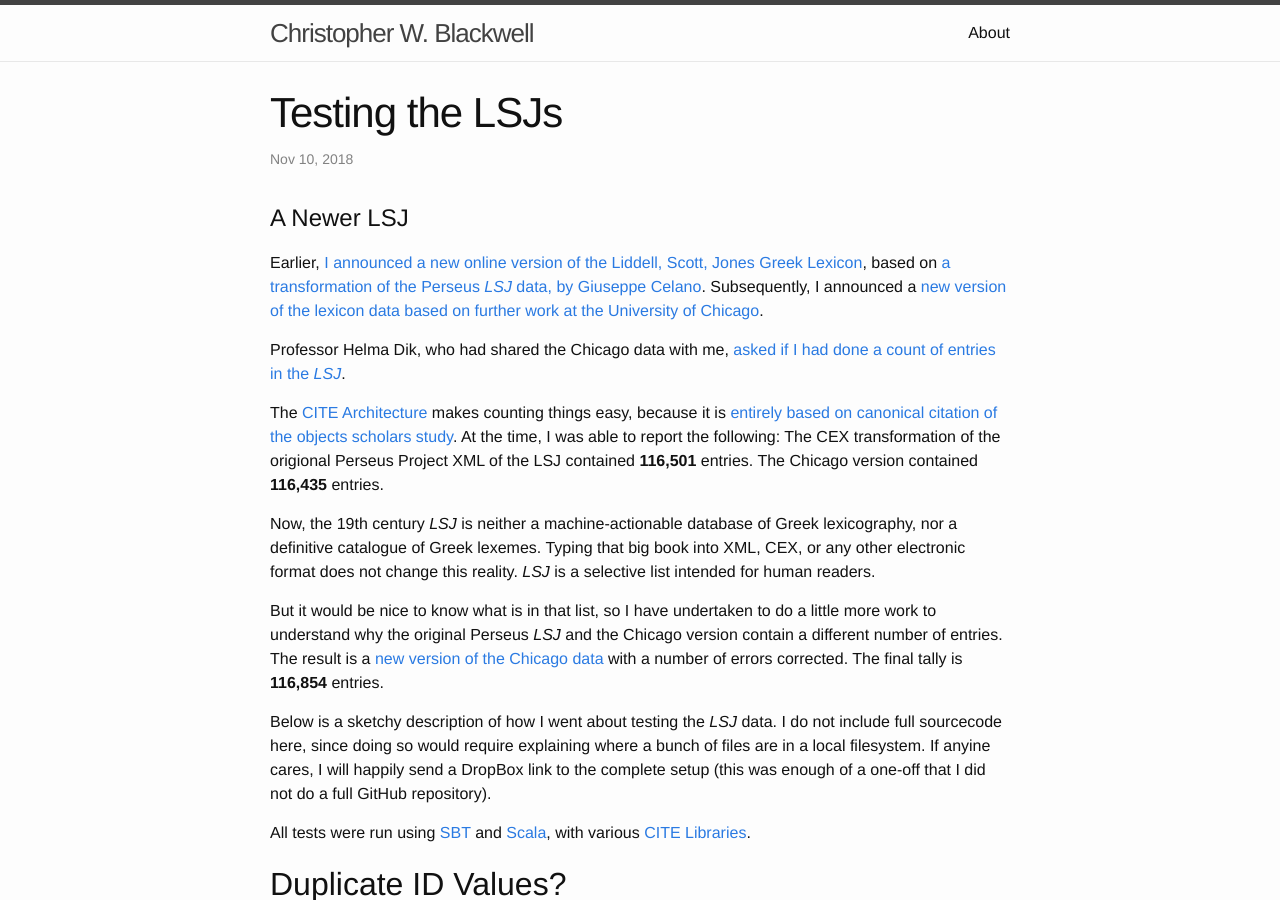
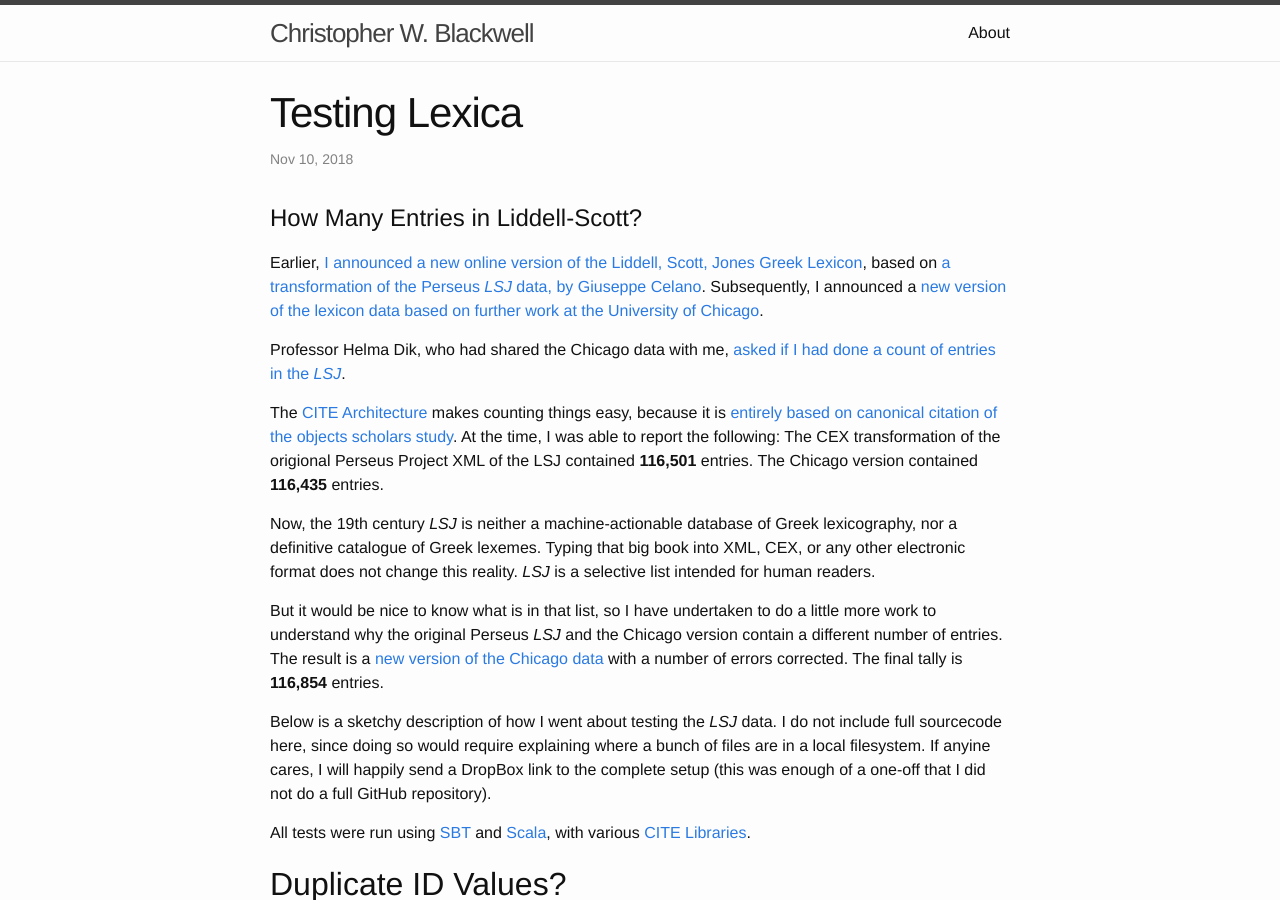
Before and after one commit to Eumaeus/Eumaeus.github.io, a Jekyll site: the page built from _posts/2018-11-10-validating.md, in a window 1280 px wide and 900 px high. Built offline with Jekyll 4.4.1, drawn with Linux system fonts in a browser that asks for light colours.

Commit message:
New post.

```diff
--- a/_posts/2018-11-10-validating.md
+++ b/_posts/2018-11-10-validating.md
@@ -1,9 +1,9 @@
 ---
 layout: post
-title: Testing the LSJs
+title: Testing Lexica
 ---
 
-# A Newer LSJ
+# How Many Entries in Liddell-Scott?
 
 Earlier, [I announced a new online version of the Liddell, Scott, Jones Greek Lexicon](https://eumaeus.github.io/2018/10/30/lsj.html), based on [a transformation of the Perseus *LSJ* data, by Giuseppe Celano](https://github.com/gcelano/LSJ_GreekUnicode). Subsequently, I announced a [new version of the lexicon data based on further work at the University of Chicago](https://eumaeus.github.io/2018/11/05/chicago.html).
 
```
